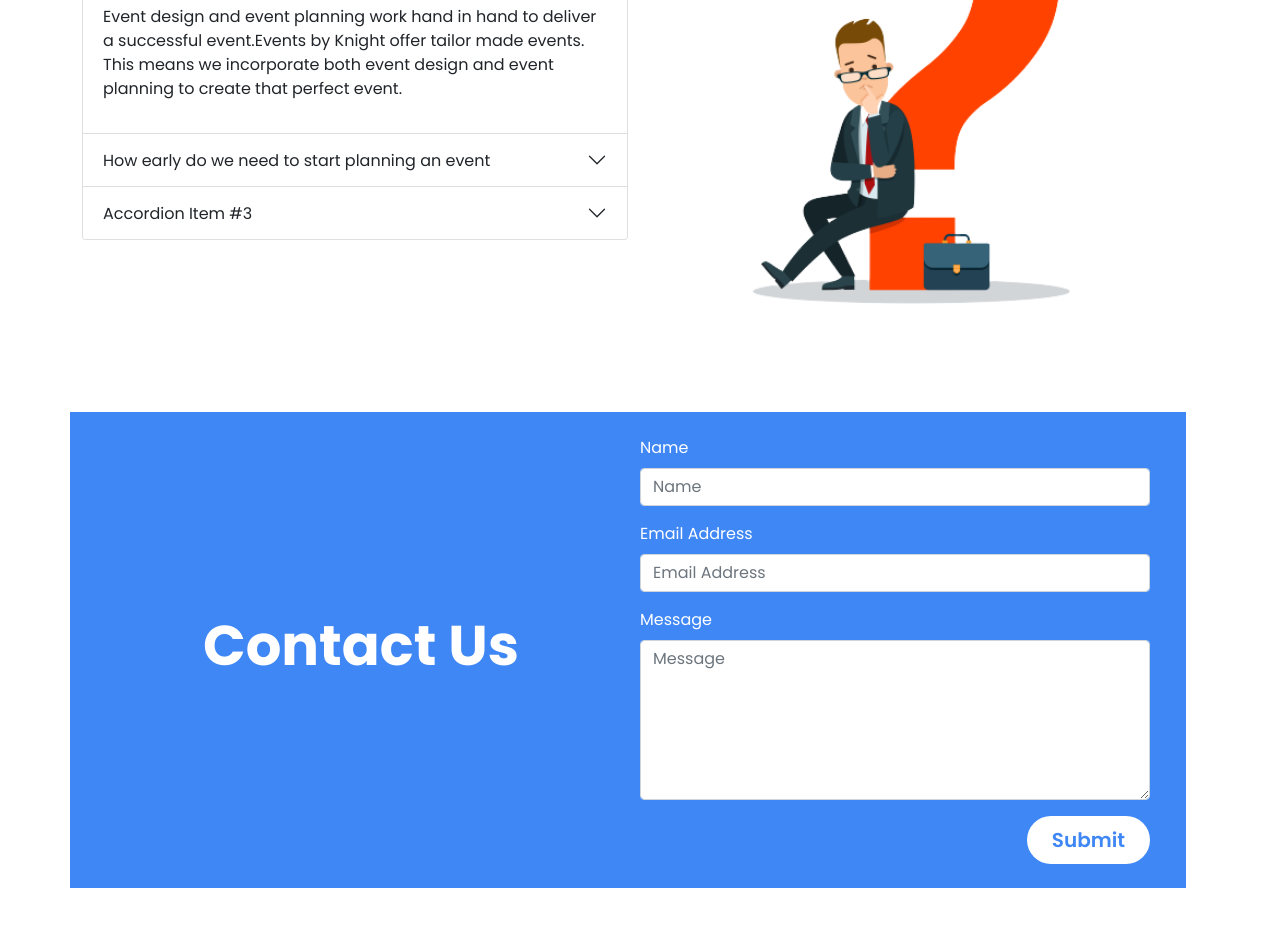
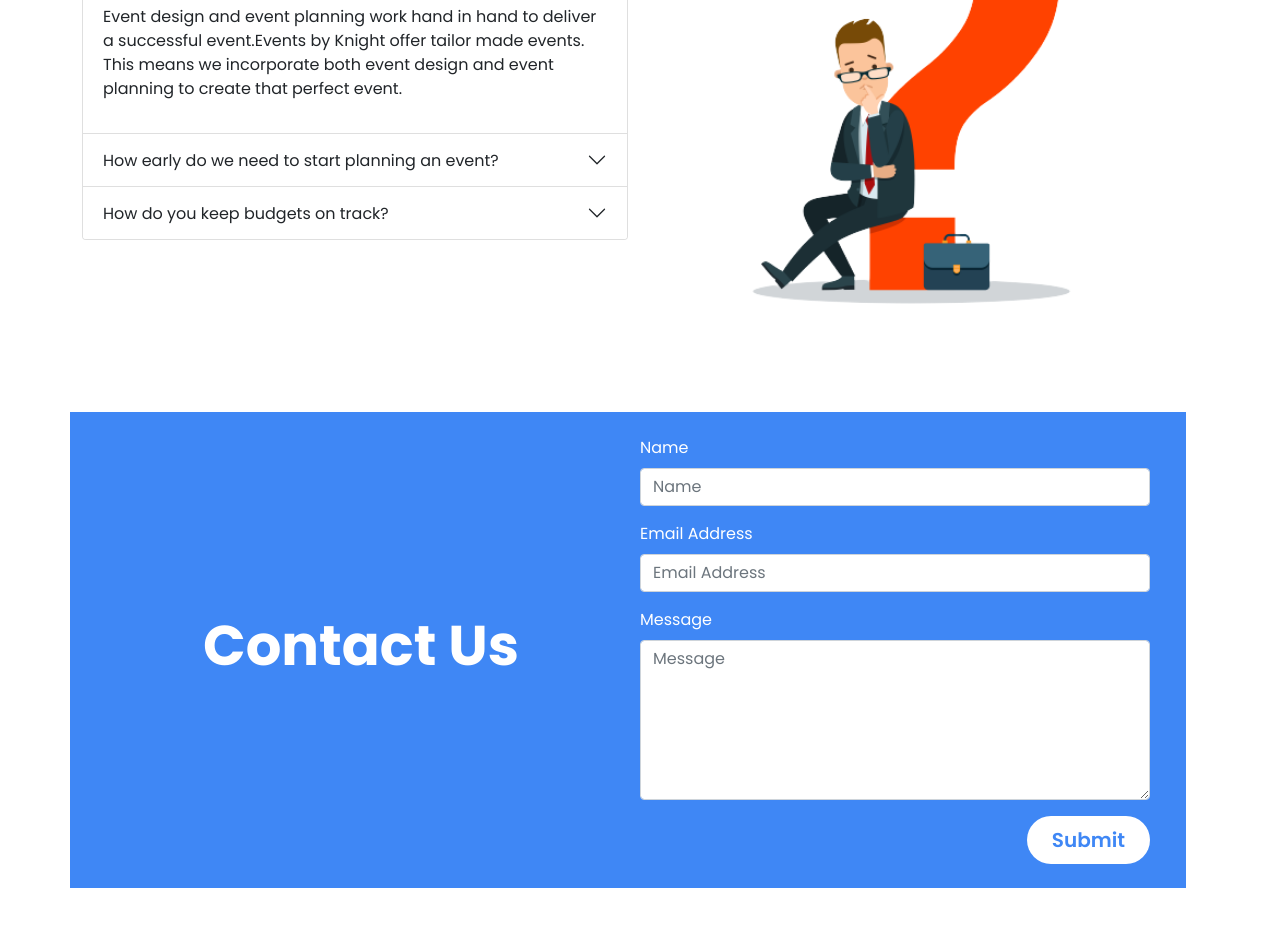
Before and after one commit to Ashik-Ahmed/convention-center, a plain HTML site: page index.html in a window 1280 px wide. Shown: the part 2200-3126 px from the top of the page. Drawn offline with nearby package versions, Linux system fonts and the light colour scheme.

Commit message:
final commit

```diff
--- a/index.html
+++ b/index.html
@@ -182,8 +182,6 @@
         </section>
         <!-- Packages -->
         <section class="container my-5">
-
-
             <h2 class="text-center mb-5 text-navy-custom fw-bold">Our package</h2>
             <div class="row row-cols-1 row-cols-md-3 g-4">
 
@@ -377,7 +375,7 @@
                             <h2 class="accordion-header" id="headingTwo">
                                 <button class="accordion-button collapsed" type="button" data-bs-toggle="collapse"
                                     data-bs-target="#collapseTwo" aria-expanded="false" aria-controls="collapseTwo">
-                                    How early do we need to start planning an event
+                                    How early do we need to start planning an event?
                                 </button>
                             </h2>
                             <div id="collapseTwo" class="accordion-collapse collapse" aria-labelledby="headingTwo"
@@ -397,7 +395,7 @@
                             <h2 class="accordion-header" id="headingThree">
                                 <button class="accordion-button collapsed" type="button" data-bs-toggle="collapse"
                                     data-bs-target="#collapseThree" aria-expanded="false" aria-controls="collapseThree">
-                                    Accordion Item #3
+                                    How do you keep budgets on track?
                                 </button>
                             </h2>
                             <div id="collapseThree" class="accordion-collapse collapse" aria-labelledby="headingThree"
```
